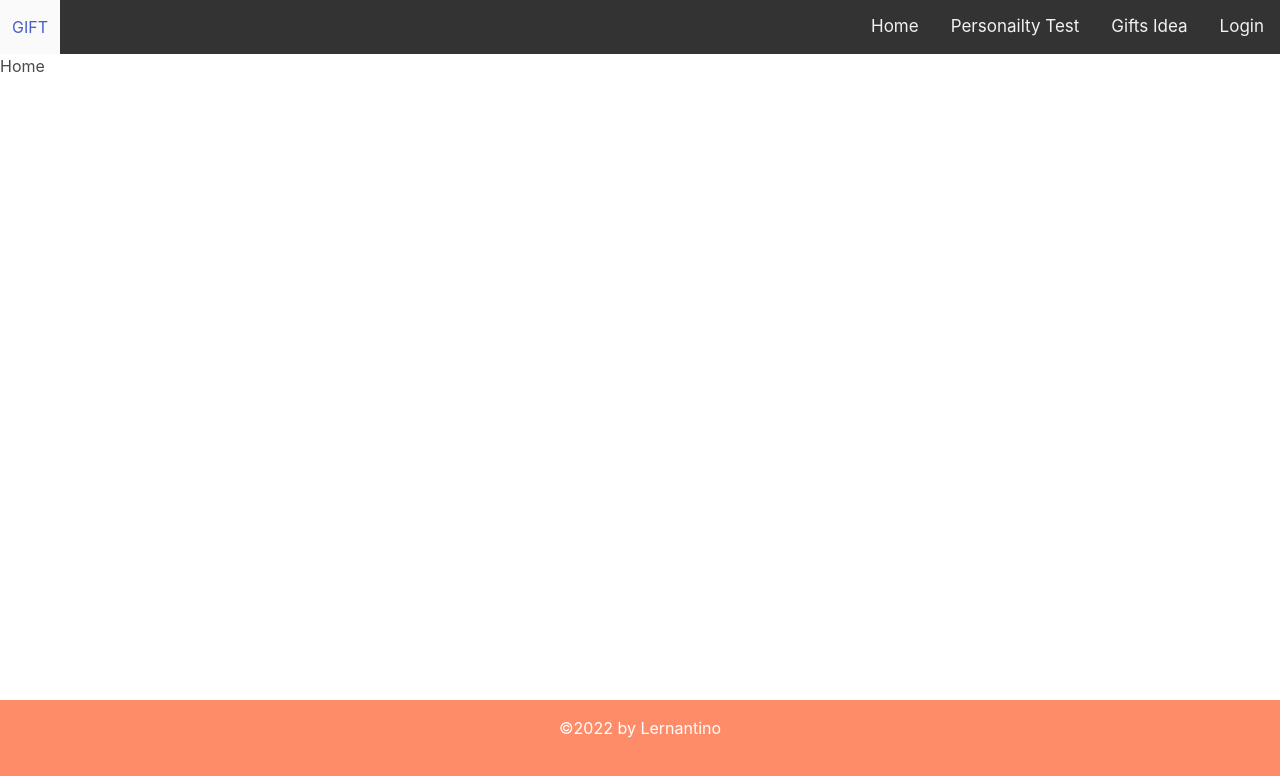
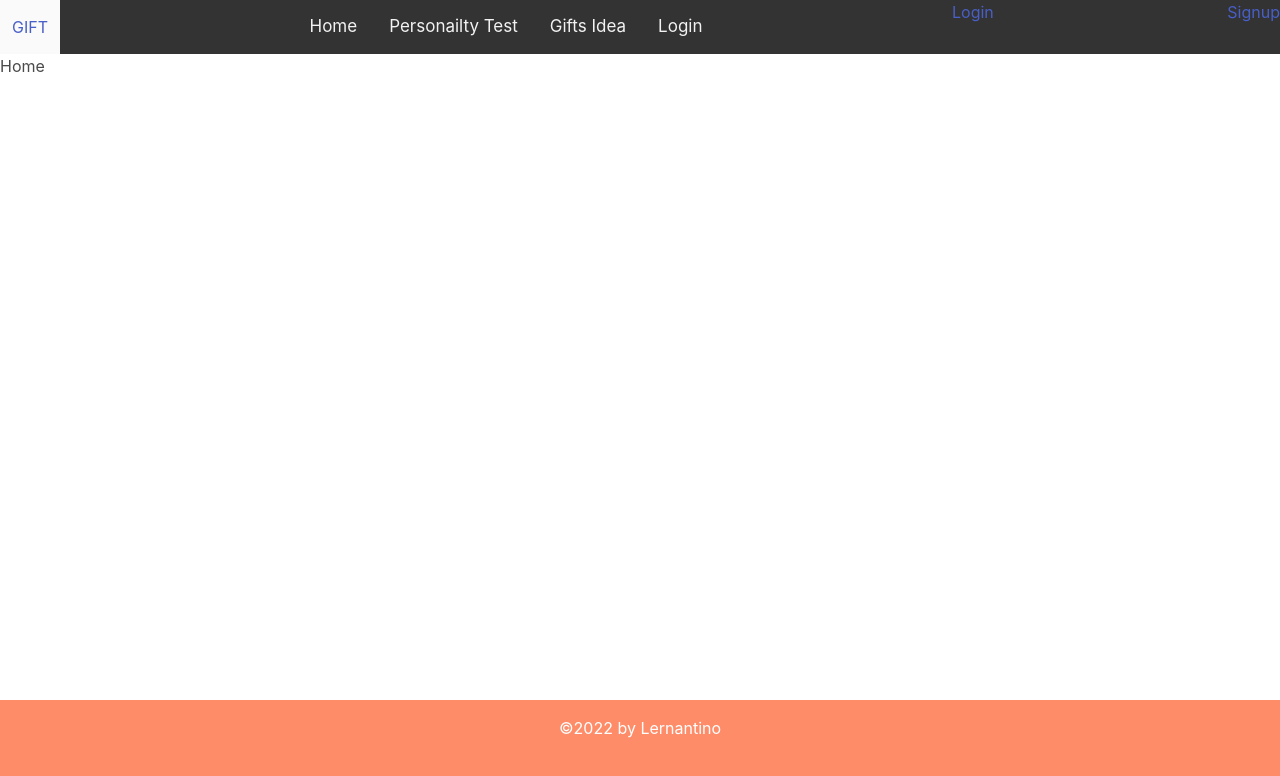
Before and after one commit to jrera1796/GIFT, a React (Create React App) app in the folder client/: page / in a window 1280 px wide. Shown: the top 776 px of the page. Built offline with nearby package versions, Linux system fonts and the light colour scheme.

Commit message:
working on auth for navbar

```diff
--- a/client/src/App.js
+++ b/client/src/App.js
@@ -10,6 +10,7 @@ import Home from './pages/Home';
 import PersonailtyTest from './pages/PersonalityTest';
 import GiftsIdea from './pages/GiftsIdeas';
 import Login from './pages/Login';
+import { Link } from 'react-router-dom';
 import 'bulma/css/bulma.css';
 
 const httpLink = createHttpLink({ uri: '/graphql' }); //graphQL endpoint
@@ -51,6 +52,8 @@ function App() {
 
 	const [currentCategory, setCurrentCategory] = useState(categories[0]);
 	return (
+		<ApolloProvider client={client}>
+			<Router>
 		<div>
 			<Header
 				categories={categories}
@@ -60,6 +63,8 @@ function App() {
 			<main className="container.is-fullhd">{renderPage()}</main>
 			<Footer />
 		</div>
+			</Router>
+		</ApolloProvider>
 	);
 }
 
--- a/client/src/components/Header/index.js
+++ b/client/src/components/Header/index.js
@@ -1,4 +1,6 @@
 import React, { useEffect } from 'react';
+import { Link } from 'react-router-dom';
+import Auth from '../../utils/auth';
 function Header(props) {
 	const { categories = [], setCurrentCategory, currentCategory } = props;
 
@@ -6,10 +8,16 @@ function Header(props) {
 		document.title = currentCategory.name;
 	}, [currentCategory]);
 
+	const logout = event => {
+		event.preventDefault();
+		Auth.logout();
+	  };
 	return (
 		<header>
 			<nav className="topnav">
-        <a className="active navbar-item" href="#gift">GIFT</a>
+				<a className="active navbar-item" href="#gift">
+					GIFT
+				</a>
 				<ul>
 					{categories.map(category => (
 						<li
@@ -28,6 +36,19 @@ function Header(props) {
 						</li>
 					))}
 				</ul>
+				{Auth.loggedIn() ? (
+					<>
+						<Link to="/profile">Me</Link>
+						<a href="/" onClick={logout}>
+							Logout
+						</a>
+					</>
+				) : (
+					<>
+						<Link to="/login">Login</Link>
+						<Link to="/signup">Signup</Link>
+					</>
+				)}
 			</nav>
 		</header>
 	);
```
Also changed, not shown: client/src/pages/logout.js (added), 1 other file (tests, documents, lock files or other folders).
